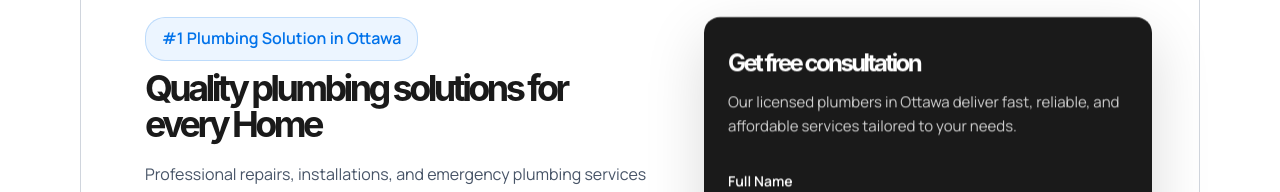
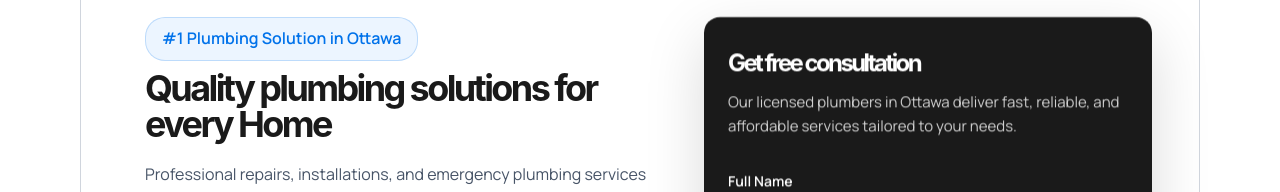
Before and after one commit to frontendrockstarng/maya-plumbing, a React (Vite) app: page / in a window 1280 px wide. Shown: the part 175-367 px from the top of the page. Built offline with nearby package versions, Linux system fonts and the light colour scheme; a web font is replaced by a local one.

Commit message:
hero letter spacing commit

```diff
--- a/src/components/Hero.css
+++ b/src/components/Hero.css
@@ -111,7 +111,7 @@
   font-size: 4rem;
   font-weight: 700;
   line-height: 1.0;
-  letter-spacing: -3.6px;
+  letter-spacing: -2.6px;
   color: var(--color-black);
   margin: 0;
   margin-bottom: 2%;
```
